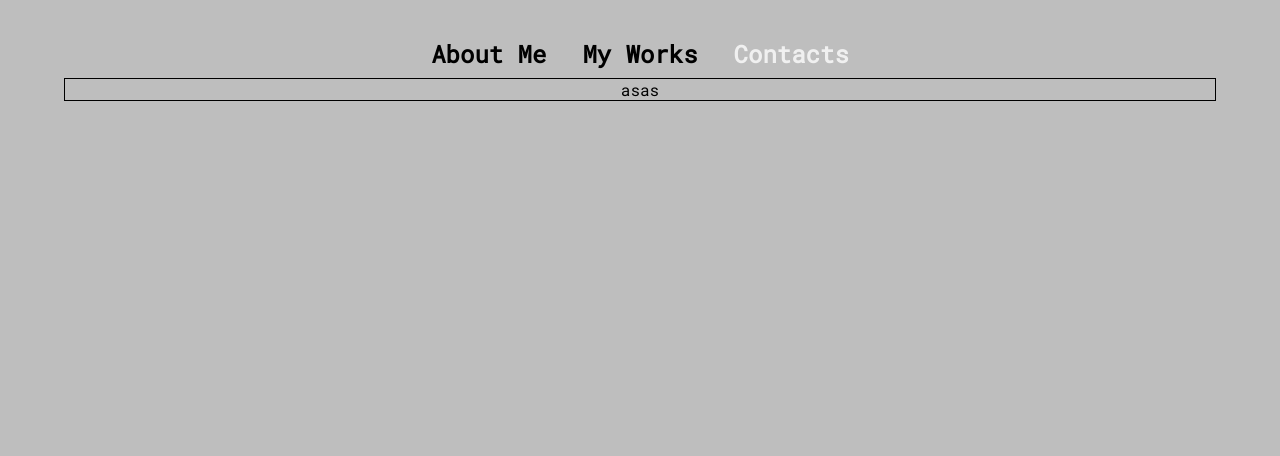
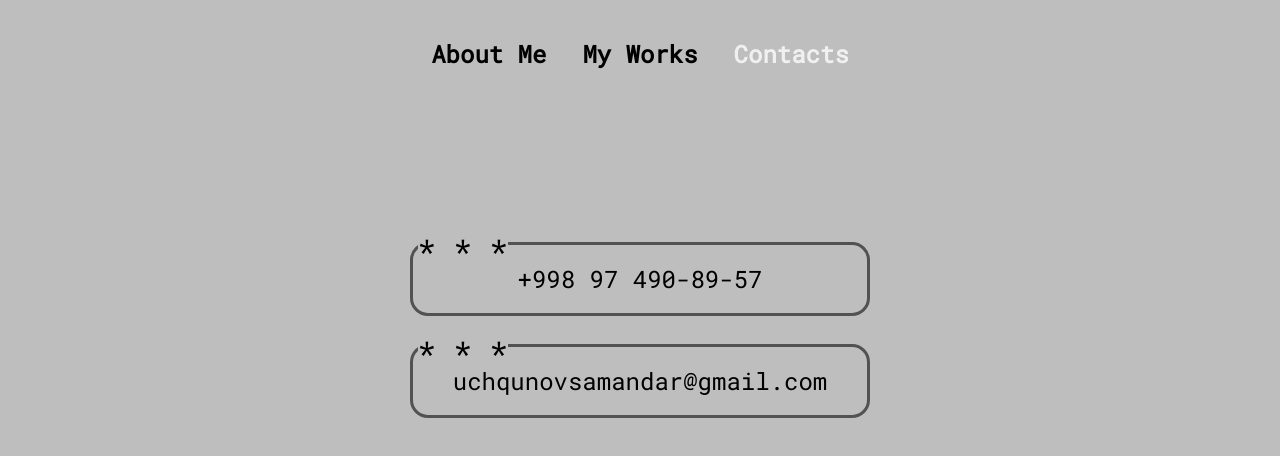
Before and after one commit to Samandar02/Samandar02.github.io, an Angular app in the folder client-app/: page /contact in a window 1280 px wide. Shown: the top 456 px of the page. Built offline with nearby package versions, Linux system fonts and the light colour scheme.

Commit message:
some changes

```diff
--- a/client-app/src/app/contact/contact.component.html
+++ b/client-app/src/app/contact/contact.component.html
@@ -1,3 +1,8 @@
-<div class="container b">
-    asas
+<div class="container">
+    <div class="context">
+        <p>+998 97 490-89-57</p>
+    </div><br>
+    <div class="context">
+        <p>uchqunovsamandar@gmail.com</p>
+    </div>
 </div>
--- a/client-app/src/app/contact/contact.component.scss
+++ b/client-app/src/app/contact/contact.component.scss
@@ -0,0 +1,27 @@
+@import '../../styles/abstracts';
+
+.container{
+    padding-top:150px;
+}
+.context{
+    p{
+        font-size:24px;
+    }
+    display: inline-block;
+    width: 40%;
+    height: auto;
+    padding: 18px 18px;
+    margin:14px 18px;
+    border: 3px solid rgb(82, 82, 82);
+    border-radius:18px;
+    position: relative;
+    &::before{
+        content:"* * *";
+        background-color: #bebebe;
+        top: -15px;
+        left: 5px;
+        font-size:30px;
+        display: inline-block;
+        position: absolute;
+    }
+}
--- a/client-app/src/styles/_abstracts.scss
+++ b/client-app/src/styles/_abstracts.scss
@@ -1,4 +1,5 @@
 $almostWhite:rgb(240, 240, 240);
+$almostBlack:rgb(46, 46, 46);
 
 
 @mixin responsive($type){
```
